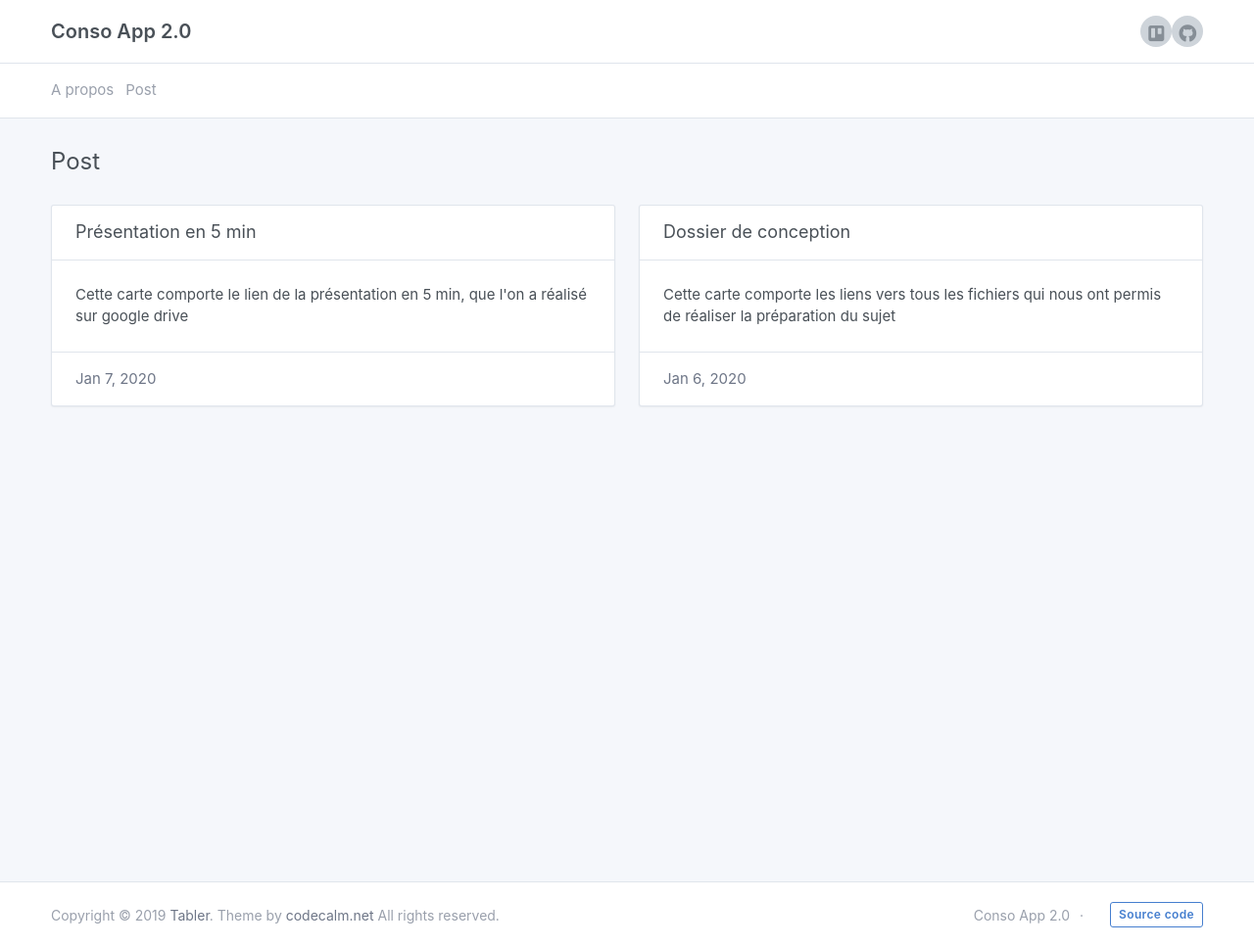
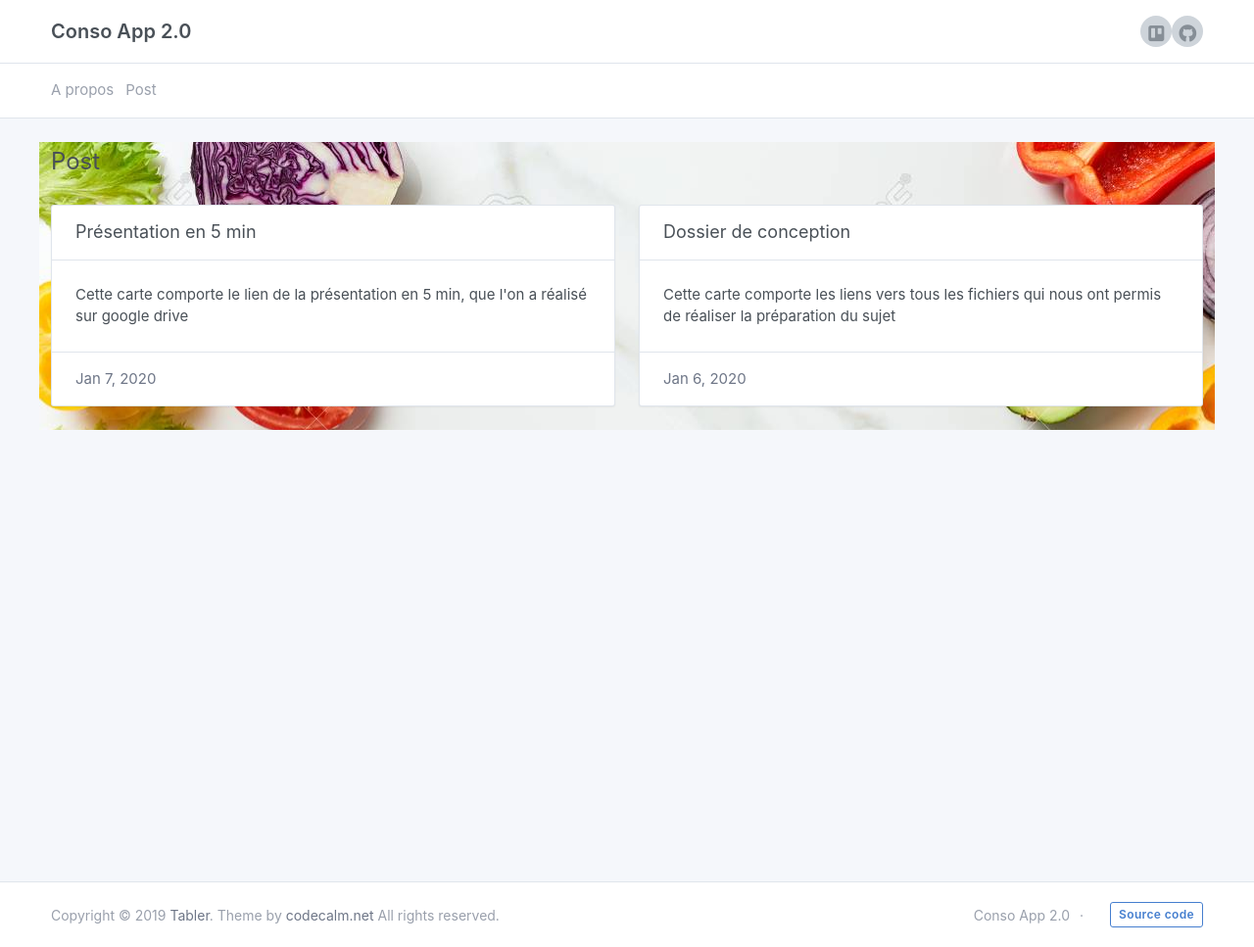
Before and after one commit to apinot/apinot.github.io, a Jekyll site: the page built from index.html, in a window 1280 px wide. Shown: the whole page at 98% size. Built offline with Jekyll 4.4.1, drawn with Linux system fonts in a browser that asks for light colours; nearby versions of some CDN libraries.

Commit message:
modif post et fond

```diff
--- a/_includes/header.html
+++ b/_includes/header.html
@@ -28,9 +28,7 @@
           {% endif %}
           {% endfor %}
           <li>
-            <a href="{{ site.baseurl }}/" class="nav-link">
-              Post
-            </a>
+            <a href="{{ site.baseurl }}/" class="nav-link">Post</a>
           </li>
         </ul>
       </div>
--- a/_layouts/default.html
+++ b/_layouts/default.html
@@ -12,7 +12,7 @@
 
 
         <div class="my-3 my-md-5">
-          <div class="container">
+          <div class="container" style="background-image: url(assets/img/107624226-different-herbs-and-vegetables-isolated-on-white-marble-background-copy-space-healthy-eating-backgro.jpg)">
             {{ content }}
           </div>
         </div>
```
Also changed, not shown: assets/img/107624226-different-herbs-and-vegetables-isolated-on-white-marble-background-copy-space-healthy-eating-backgro.jpg (added).
